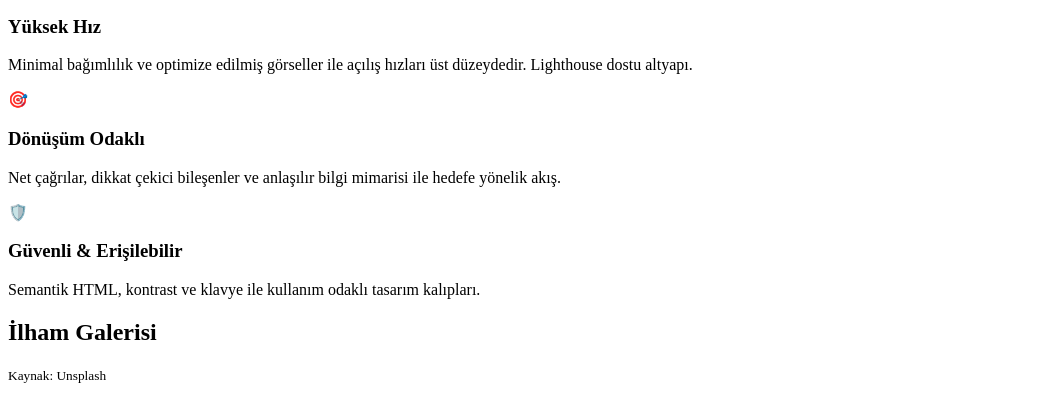
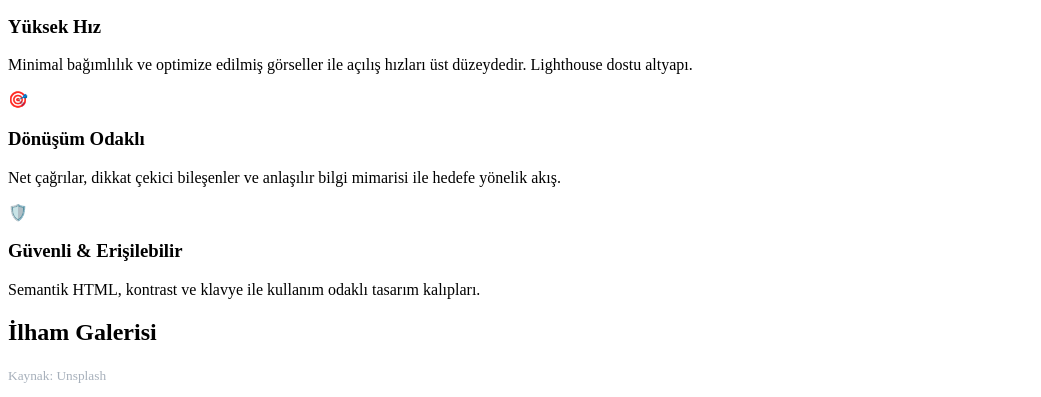
Before and after one commit to zisansarac/cssprojects, a plain HTML site: page index.html in a window 1280 px wide. Shown: the part 525-922 px from the top of the page, without its empty margins (0-1041 px from the left). Drawn offline with Linux system fonts and the light colour scheme.

Commit message:
updated css root

```diff
--- a/index.html
+++ b/index.html
@@ -5,9 +5,17 @@
     <meta name="viewport" content="width=device-width, initial-scale=1.0">
     <title>Document</title>
     <style>
-        :root {
-            --bg: #0b0f14;        /*ana arka plan*/
-            --surface: #0f1260;
+        :root{
+            --bg: #0b0f14; /*Ana Arka Plan*/
+            --surface: #0f1260;/*Kart Renkleri*/
+            --muted:#a7b0bb;
+            --text: #eef3f6;
+            --primary:#027A94;
+            --primary-700: #036478;
+            --ring: 0 0 0 6px rgba(2,122,148, .15);
+            --radius: 16px;
+            --shadow: 0 10px 30px rgba(0,0,0,.35);
+            --grad: linear-gradient(135deg, #0b2a33,#051820,65%);
         }
 
 
```
